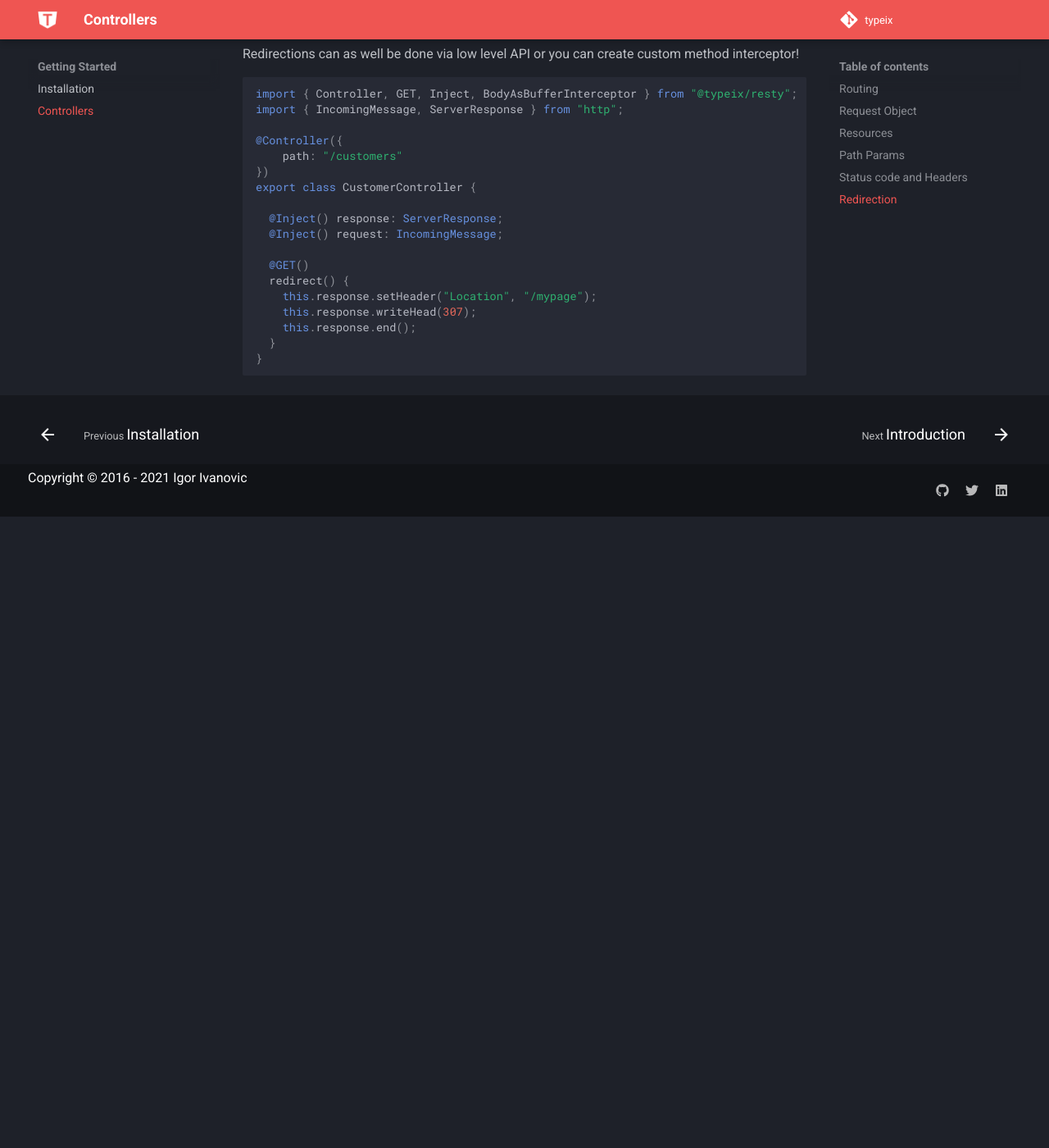
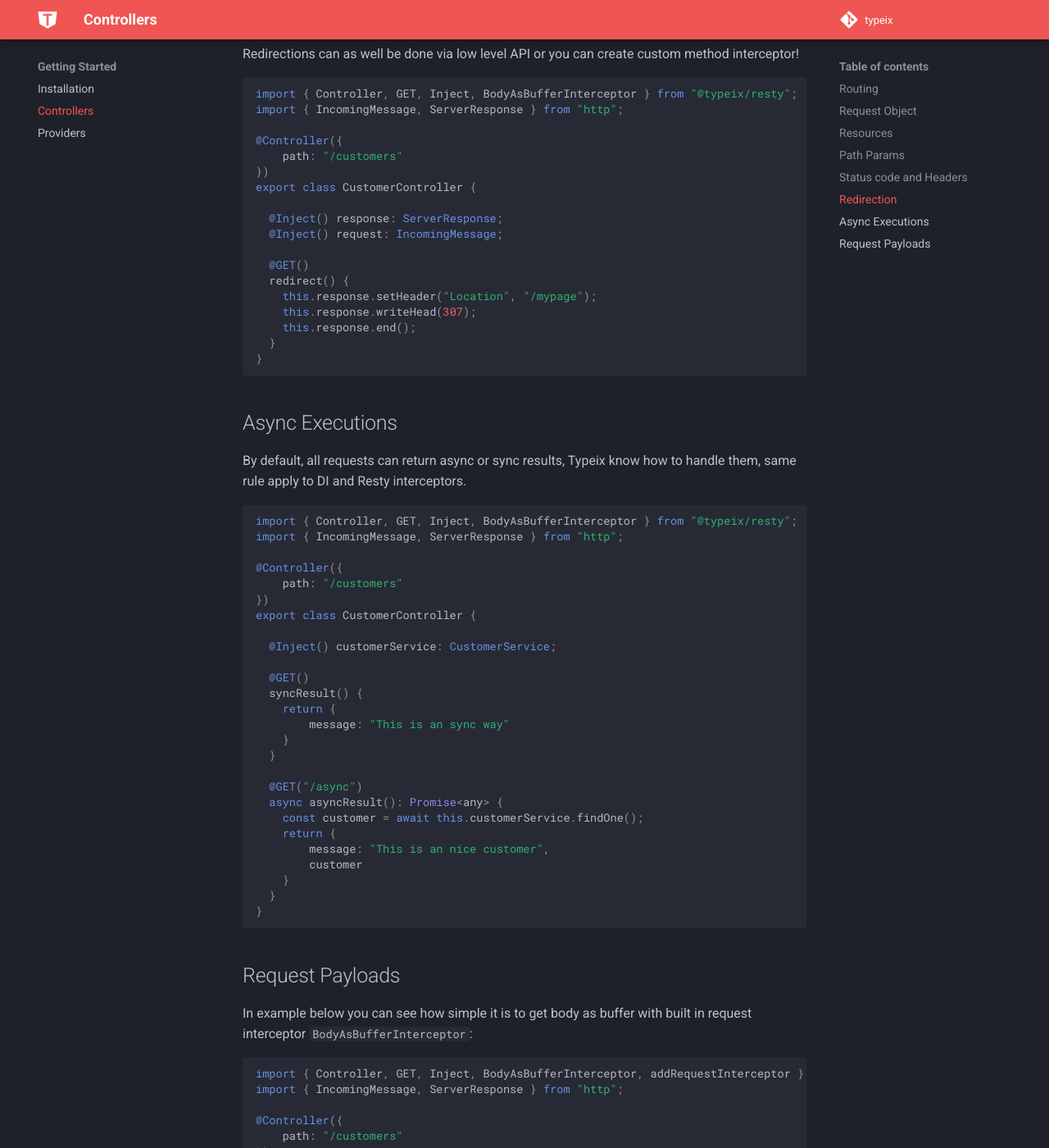
Before and after one commit to typeix/typeix.github.io, an MkDocs documentation site: the page built from docs/documentation/controllers.md, in a window 1280 px wide and 1400 px high, scrolled down 5397 px. Shown: the whole window at 82% size. Built offline with MkDocs 1.6.1 and Material for MkDocs 9.7.7, drawn with Linux system fonts in a browser that asks for light colours; comment, search, counter and statistics services are not loaded; before the commit the page ends 6027 px from its top, so only the background shows below that; some of the changed text lies outside the part shown.

Commit message:
Update controllers docs, added providers update getting started

````diff
--- a/docs/documentation/controllers.md
+++ b/docs/documentation/controllers.md
@@ -4,7 +4,7 @@ title: Controllers
 ---
 # Controllers
 Controllers are responsible for handling incoming requests and returning responses to the client,
-on each request new controller instance is created.
+on each request **new controller instance** is created.
 
 The routing mechanism controls which controller receives which requests.
 Frequently, each controller has more than one route, and different routes can perform different actions.
@@ -214,7 +214,7 @@ export function SetHeader(key: strin, value: string) {
 
 Simple usage of custom decorators in controllers:
 ```ts
-import { Controller, GET, Inject, BodyAsBufferInterceptor } from "@typeix/resty";
+import { Controller, GET, Inject, BodyAsBufferInterceptor, addRequestInterceptor } from "@typeix/resty";
 import { IncomingMessage, ServerResponse } from "http";
 
 @Controller({
@@ -259,3 +259,57 @@ export class CustomerController {
   }
 }
 ```
+
+## Async Executions
+By default, all requests can return async or sync results, Typeix know how to handle them, same rule apply to DI and Resty interceptors.
+
+```ts
+import { Controller, GET, Inject, BodyAsBufferInterceptor } from "@typeix/resty";
+import { IncomingMessage, ServerResponse } from "http";
+
+@Controller({
+    path: "/customers"
+})
+export class CustomerController {
+
+  @Inject() customerService: CustomerService;
+
+  @GET()
+  syncResult() {
+    return {
+        message: "This is an sync way"
+    }
+  }
+
+  @GET("/async")
+  async asyncResult(): Promise<any> {
+    const customer = await this.customerService.findOne();
+    return {
+        message: "This is an nice customer",
+        customer
+    }
+  }
+}
+```
+
+## Request Payloads
+In example below you can see how simple it is to get body as buffer with built in request interceptor `BodyAsBufferInterceptor`:
+```ts
+import { Controller, GET, Inject, BodyAsBufferInterceptor, addRequestInterceptor } from "@typeix/resty";
+import { IncomingMessage, ServerResponse } from "http";
+
+@Controller({
+    path: "/customers"
+})
+export class CustomerController {
+
+  @Inject() customerService: CustomerService;
+
+  @POST()
+  @addRequestInterceptor(BodyAsBufferInterceptor)
+  create(@Inject() body: Buffer) {
+    const entity = JSON.parse(body.toString());
+    return this.customerService.create(entity);
+  }
+}
+```
--- a/mkdocs.yml
+++ b/mkdocs.yml
@@ -124,6 +124,7 @@ nav:
   - Getting Started:
       - Installation: getting-started.md
       - Controllers: documentation/controllers.md
+      - Providers: documentation/providers.md
   - Packages:
       - Introduction: packages.md
       - Metadata: packages/typeix-metadata.md
````
Also changed, not shown: docs/documentation/providers.md (added, +28 -0 lines), docs/getting-started.md (+37 -1 lines).
